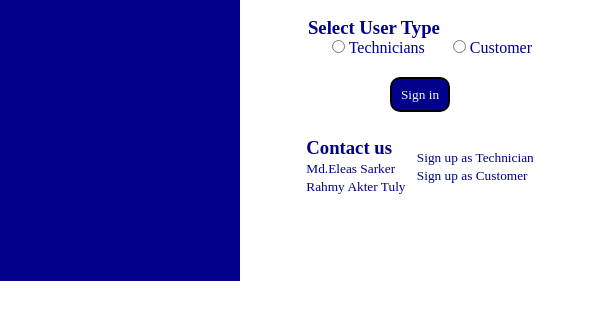
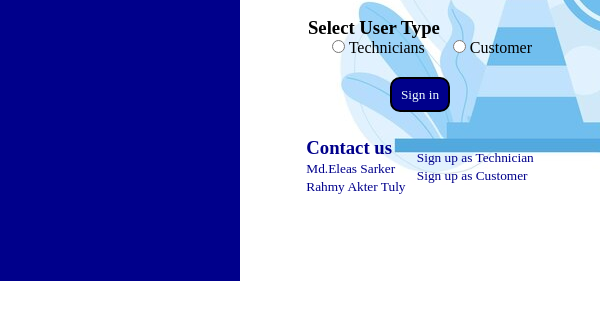
Before and after one commit to eleas008/mywebsite, a plain HTML site: page index.html in a window 600 px wide. Shown: the part 359-678 px from the top of the page. Drawn offline with Linux system fonts and the light colour scheme.

Commit message:
Update frontpage.css

```diff
--- a/frontpage.css
+++ b/frontpage.css
@@ -55,7 +55,7 @@ input[type=radio]{
 }
 .usertype{
     margin-top: 20px;
-    color: darkblue;
+    color: black;
 }
 .loginbtn{
     margin-top: 20px;
@@ -110,7 +110,7 @@ a{
         margin-top: 10px;
     }
     .loginsection{
-        background-image: url("./images/online-service-concept-serviceman-repairman-technician-concept-flat-illustration_720185-2803.jpg");
+        background-image: url("online-service-concept-serviceman-repairman-technician-concept-flat-illustration_720185-2803.jpg");
         object-fit: cover;
         background-repeat: no-repeat;
         height:775px;
@@ -139,7 +139,7 @@ a{
     }
     .usertype{
         margin-top: 20px;
-        color: darkblue;
+        color: black;
     }
     .loginbtn{
         margin-top: 20px;
```
